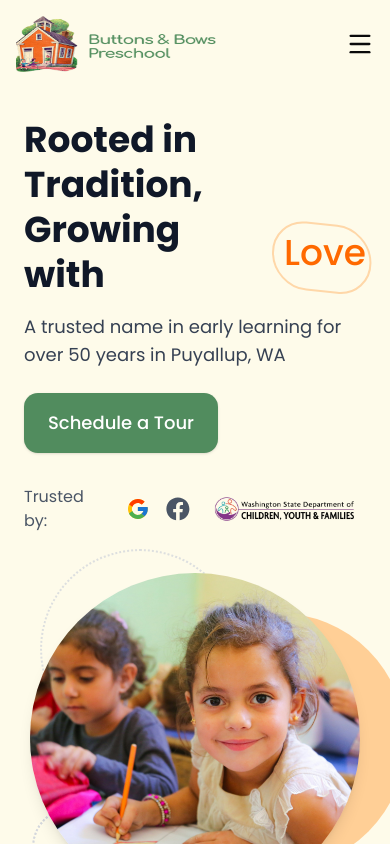
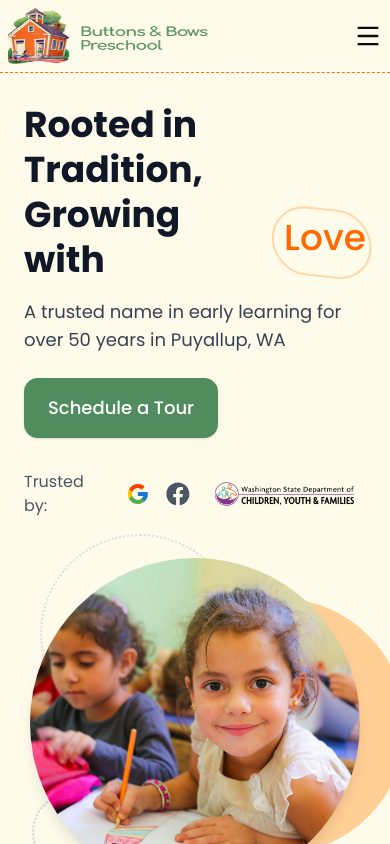
Before and after one commit to usamam46-git/Buttons-and-Bows, a Next.js app: page / in a window 390 px wide. Shown: the top 844 px of the page. Built offline with nearby package versions, Linux system fonts and the light colour scheme.

Commit message:
Completed aa components

```diff
--- a/components/landing/hero.tsx
+++ b/components/landing/hero.tsx
@@ -96,7 +96,7 @@ export default function Hero() {
   }, []);
 
   return (
-    <section className="w-full min-h-screen flex items-center justify-center bg-[#FEFBEA] px-6 py-3">
+    <section className="w-full min-h-screen flex items-center justify-center bg-[#FEFBEA] px-6 py-2">
       <div className="max-w-6xl mx-auto grid grid-cols-1 md:grid-cols-2 gap-10 items-center">
         <div>
           <h1 className="text-4xl md:text-5xl font-bold leading-tight text-gray-900 mb-4">
--- a/components/landing/history.tsx
+++ b/components/landing/history.tsx
@@ -72,7 +72,7 @@ export default function History() {
         </div>
         <div className="p-1.5 border-2 border-dashed border-green-700/30 rounded-lg inline-block">
           <Button
-            className="text-white bg-[#518C5E] px-8 py-6 text-base rounded-md shadow-none hover:opacity-90 transition-opacity"
+            className="text-white bg-[#518C5E] hover:bg-[#3da754] px-8 py-6 text-base rounded-md shadow-none hover:opacity-90 transition-opacity"
           >
             More about us
           </Button>
--- a/components/landing/navbar.tsx
+++ b/components/landing/navbar.tsx
@@ -16,15 +16,15 @@ export default function Navbar() {
 
 
     return (
-        <nav className="w-full shadow-sm bg-[#FEFBEA]">
+        <nav className="w-full border-b border-dashed border-[#F97316] shadow-sm bg-[#FEFBEA]">
             <div className="flex justify-end">
-                <div className="hidden w-[70%] rounded-l-2xl md:flex justify-end gap-8 bg-[#4A7D56] text-white py-2 px-6 text-sm">
+                <div className="hidden w-[70%] rounded-bl-2xl md:flex justify-end gap-8 bg-[#4A7D56] text-white py-2 px-6 text-sm">
                     <div className="flex items-center gap-2"><Phone size={16} /> (253) 845-2511</div>
                     <div className="flex items-center gap-2"><Clock size={16} /> Weekdays: 8 AM – 4 PM</div>
                     <div className="flex items-center gap-2"><MapPin size={16} /> 8622 112th St E Puyallup, WA 98373</div>
                 </div>
             </div>
-            <div className="flex justify-between items-center p-4 md:px-8">
+            <div className="flex justify-between items-center p-2 md:px-8">
                 <div className="flex items-center gap-2">
                     <img src="/logo.png" alt="Logo" className="h-14 w-50" />
                 </div>
@@ -32,10 +32,10 @@ export default function Navbar() {
                     {navItems.map((item, i) => (
                         item.items ? (
                             <DropdownMenu key={i}>
-                                <DropdownMenuTrigger className="flex items-center gap-1">
+                                <DropdownMenuTrigger className="flex cursor-pointer items-center gap-1">
                                     {item.label} <ChevronDown size={16} />
                                 </DropdownMenuTrigger>
-                                <DropdownMenuContent>
+                                <DropdownMenuContent className="bg-[#FEFBEA]">
                                     {item.items.map((sub, j) => (
                                         <DropdownMenuItem key={j}>{sub}</DropdownMenuItem>
                                     ))}
@@ -46,7 +46,7 @@ export default function Navbar() {
                         )
                     ))}
 
-                    <Button className="bg-white border border-[#3D7C46] text-[#3D7C46] rounded-full px-4 py-2">
+                    <Button className="bg-[#FEFBEA] border hover:bg-[#3D7C46] hover:text-white border-[#3D7C46] text-[#3D7C46] rounded-full px-4 py-2">
                         Schedule a Tour
                     </Button>
                 </div>
@@ -55,7 +55,7 @@ export default function Navbar() {
                 </button>
             </div>
             {open && (
-                <div className="md:hidden bg-white px-4 pb-4 text-[#4C4C4C]">
+                <div className="md:hidden bg-[#FEFBEA] min-h-screen px-4 pb-4 text-[#4C4C4C]">
                     {navItems.map((item, i) => (
                         <div key={i} className="border-b py-3">
                             {item.items ? (
@@ -75,7 +75,7 @@ export default function Navbar() {
                         </div>
                     ))}
 
-                    <Button className="bg-white border border-[#3D7C46] text-[#3D7C46] rounded-full w-full mt-4 py-2">
+                    <Button className="bg-[#FEFBEA] border border-[#3D7C46] text-[#3D7C46] rounded-full w-full mt-4 py-2">
                         Schedule a Tour
                     </Button>
                 </div>
```
